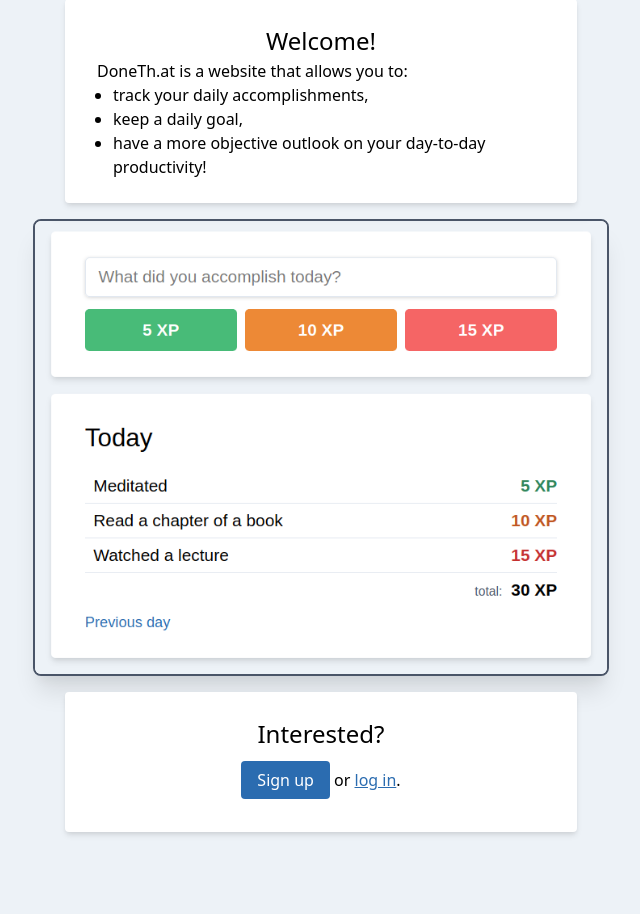
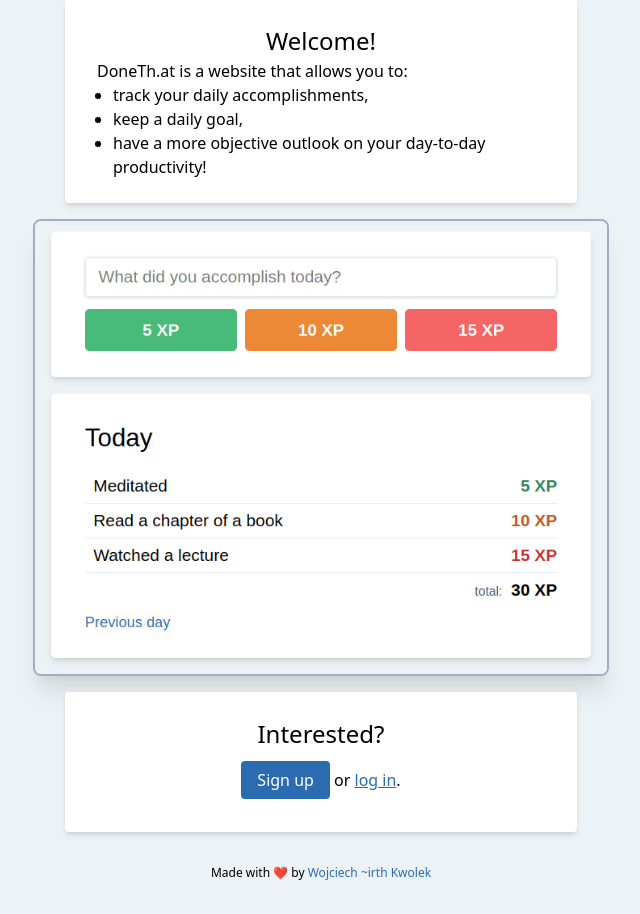
Before and after one commit to irth/doneth.at, a Flask app: page / in a window 1280 px wide. Shown: the part 153-1067 px from the top of the page, without its empty margins (319-959 px from the left). Before the commit the page ends 988 px from the top, so only its background shows below. Run offline with Flask 2, Linux system fonts and the light colour scheme; style sheets or scripts are compiled from the project's sources.

Commit message:
cosmetic changes

```diff
--- a/app/templates/_skel.html
+++ b/app/templates/_skel.html
@@ -15,7 +15,7 @@
     {% block body %}
     <div class="container mx-auto content">
         <div class="card {% block header_width %}max-w-lg{% endblock %} mx-auto text-center ">
-            <h1 class="text-5xl">DoneTh.at</h1>
+            <h1 class="text-5xl"><a href="{{ url_for('main.index') }}">DoneTh.at</a></h1>
             {% block header_user %}
             {% if current_user.is_authenticated %}
             <p>Hi <span class="font-mono">{{ current_user.username }}</span>!</p>
@@ -27,6 +27,9 @@
         </div>
         {% block content %}
         {% endblock %}
+        <div class="pt-4 mb-8 text-xs text-center">
+            Made with ❤️ by <a href="https://irth.pl" class="text-blue-700">Wojciech ~irth Kwolek</a>
+        </div>
     </div>
     {% endblock %}
 </body>
--- a/app/templates/index.html
+++ b/app/templates/index.html
@@ -13,7 +13,7 @@
     </p>
 </div>
 
-<div class="max-w-xl m-auto overflow-hidden bg-white border-2 border-gray-700 border-solid rounded-lg shadow-xl">
+<div class="max-w-xl m-auto overflow-hidden border-2 border-black border-gray-500 border-solid rounded-lg shadow-xl">
     <img src="{{ url_for('static', filename='screencap.png') }}">
 </div>
 
```
